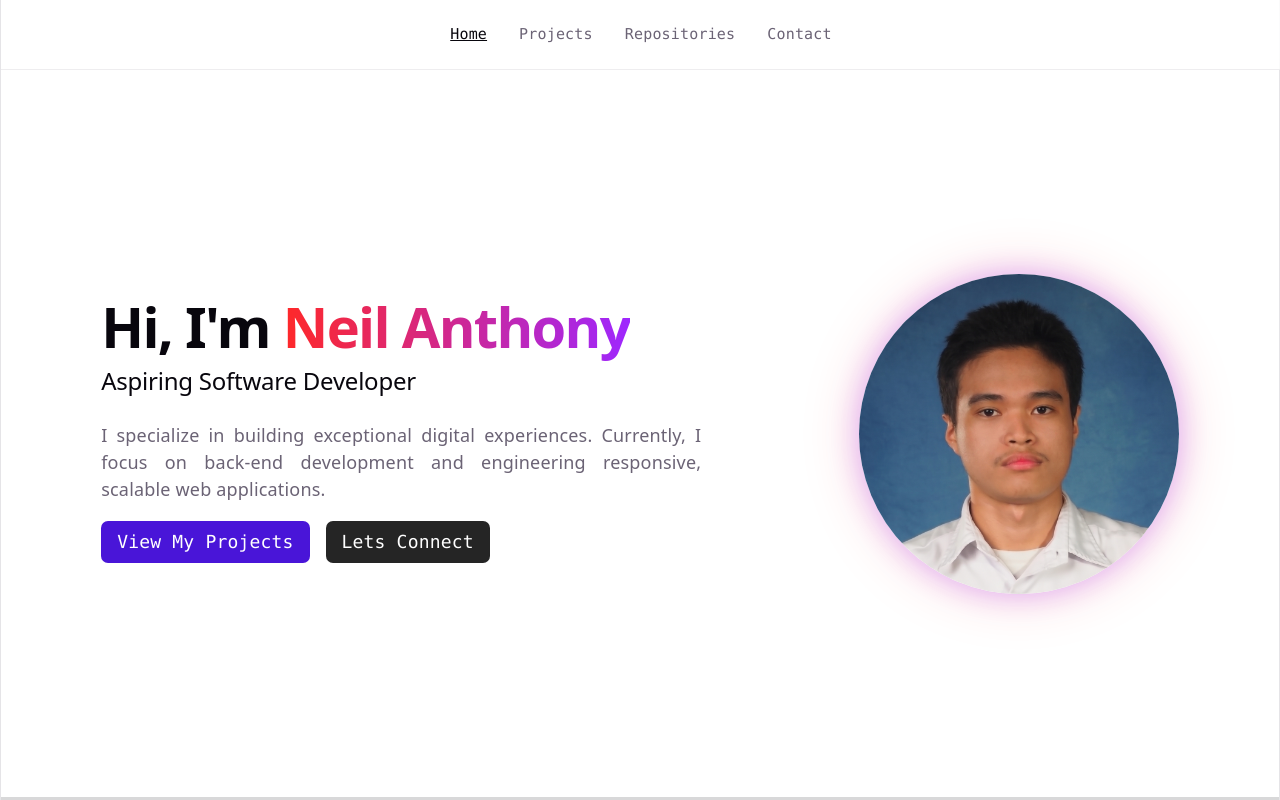
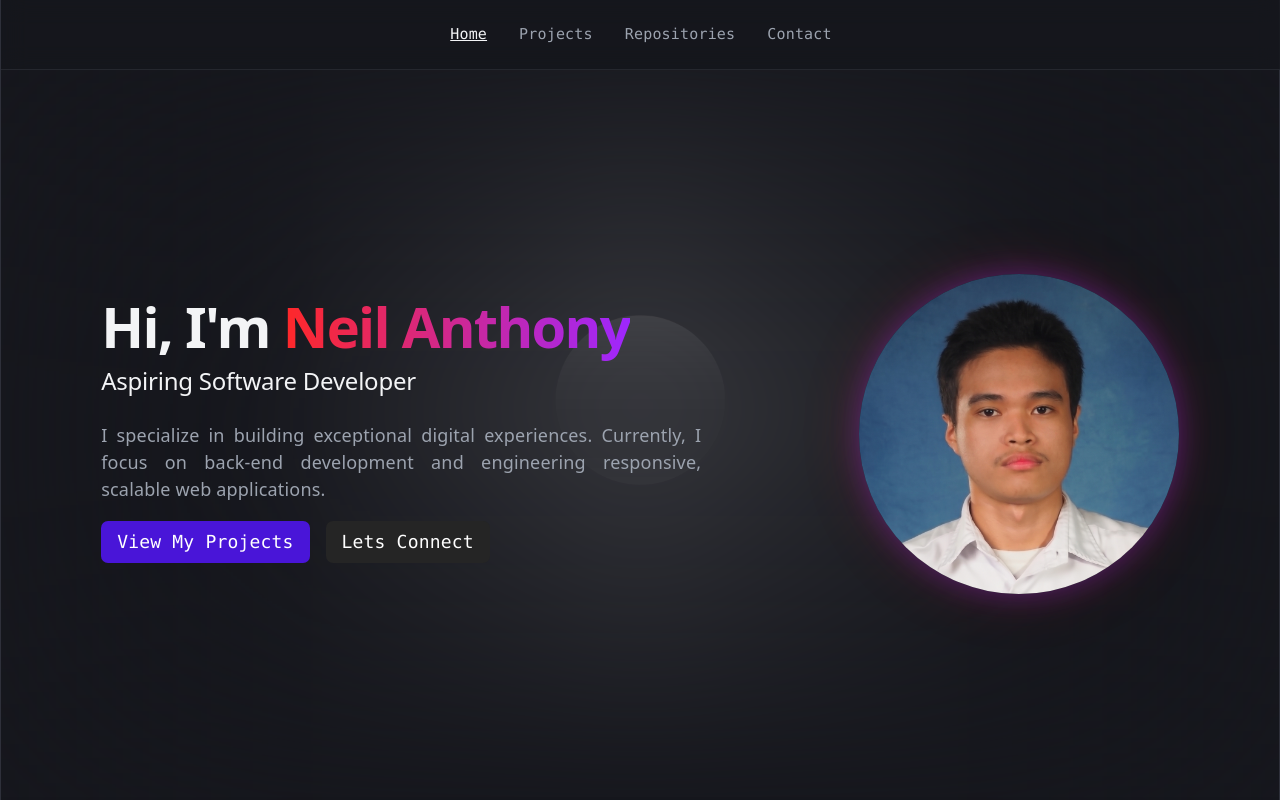
Before and after one commit to zzzeit/my-portfolio, a React (Vite) app: page / in a window 1280 px wide. Shown: the top 800 px of the page. Built offline with nearby package versions, Linux system fonts and the light colour scheme; no server answers.

Commit message:
Forced Dark Mode

```diff
--- a/src/index.css
+++ b/src/index.css
@@ -1,7 +1,7 @@
 @import "tailwindcss";
 
 :root {
-  --text: #6b6375;
+  /* --text: #6b6375;
   --text-h: #08060d;
   --bg: #fff;
   --border: #e5e4e7;
@@ -11,7 +11,18 @@
   --accent-border: rgba(170, 59, 255, 0.5);
   --social-bg: rgba(244, 243, 236, 0.5);
   --shadow:
-    rgba(0, 0, 0, 0.1) 0 10px 15px -3px, rgba(0, 0, 0, 0.05) 0 4px 6px -2px;
+    rgba(0, 0, 0, 0.1) 0 10px 15px -3px, rgba(0, 0, 0, 0.05) 0 4px 6px -2px; */
+  --text: #9ca3af;
+  --text-h: #f3f4f6;
+  --bg: #16171d;
+  --border: #2e303a;
+  --code-bg: #1f2028;
+  --accent: #c084fc;
+  --accent-bg: rgba(192, 132, 252, 0.15);
+  --accent-border: rgba(192, 132, 252, 0.5);
+  --social-bg: rgba(47, 48, 58, 0.5);
+  --shadow:
+    rgba(0, 0, 0, 0.4) 0 10px 15px -3px, rgba(0, 0, 0, 0.25) 0 4px 6px -2px;
 
   --sans: system-ui, 'Segoe UI', Roboto, sans-serif;
   --heading: system-ui, 'Segoe UI', Roboto, sans-serif;
--- a/vite.config.js
+++ b/vite.config.js
@@ -8,4 +8,5 @@
     tailwindcss(),
     react(),
   ],
+  base: '/my-portfolio/',
 })
```
